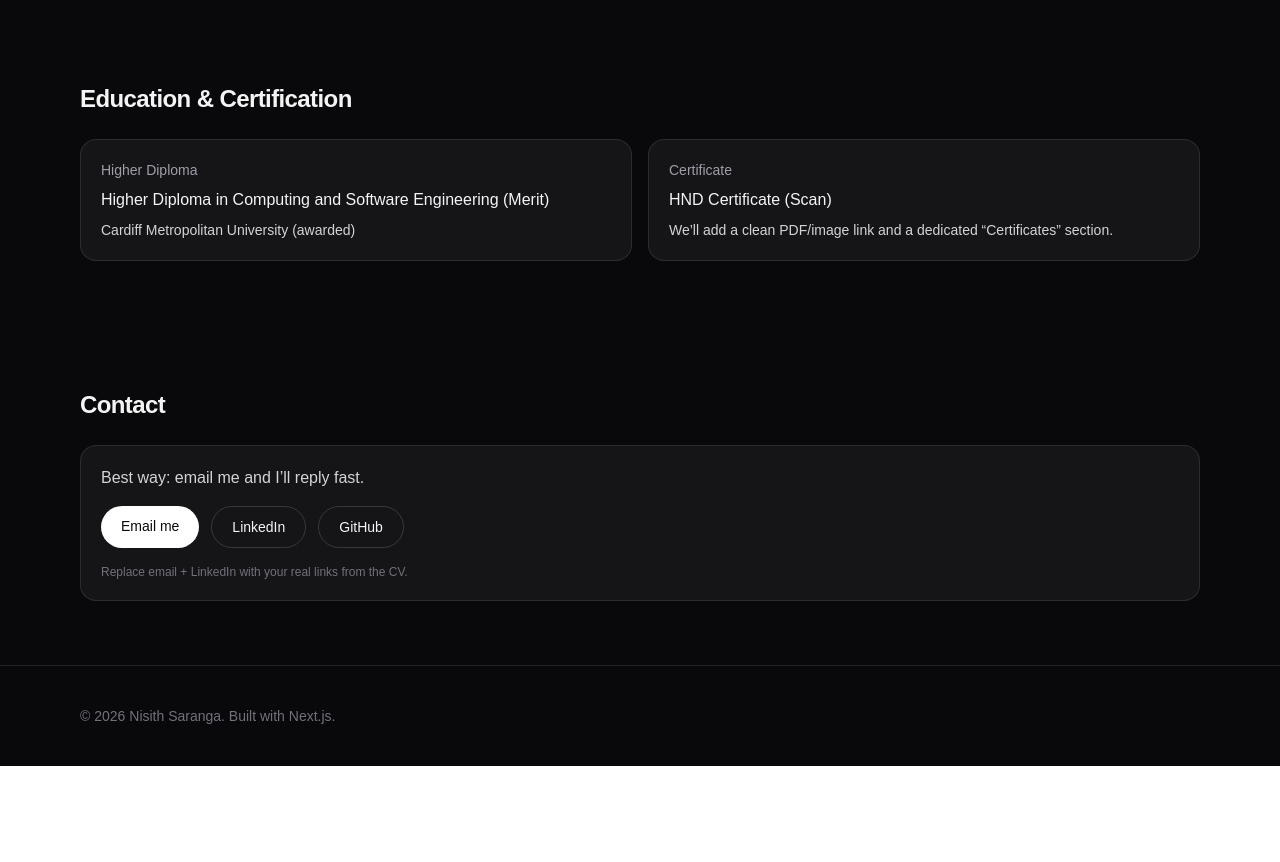
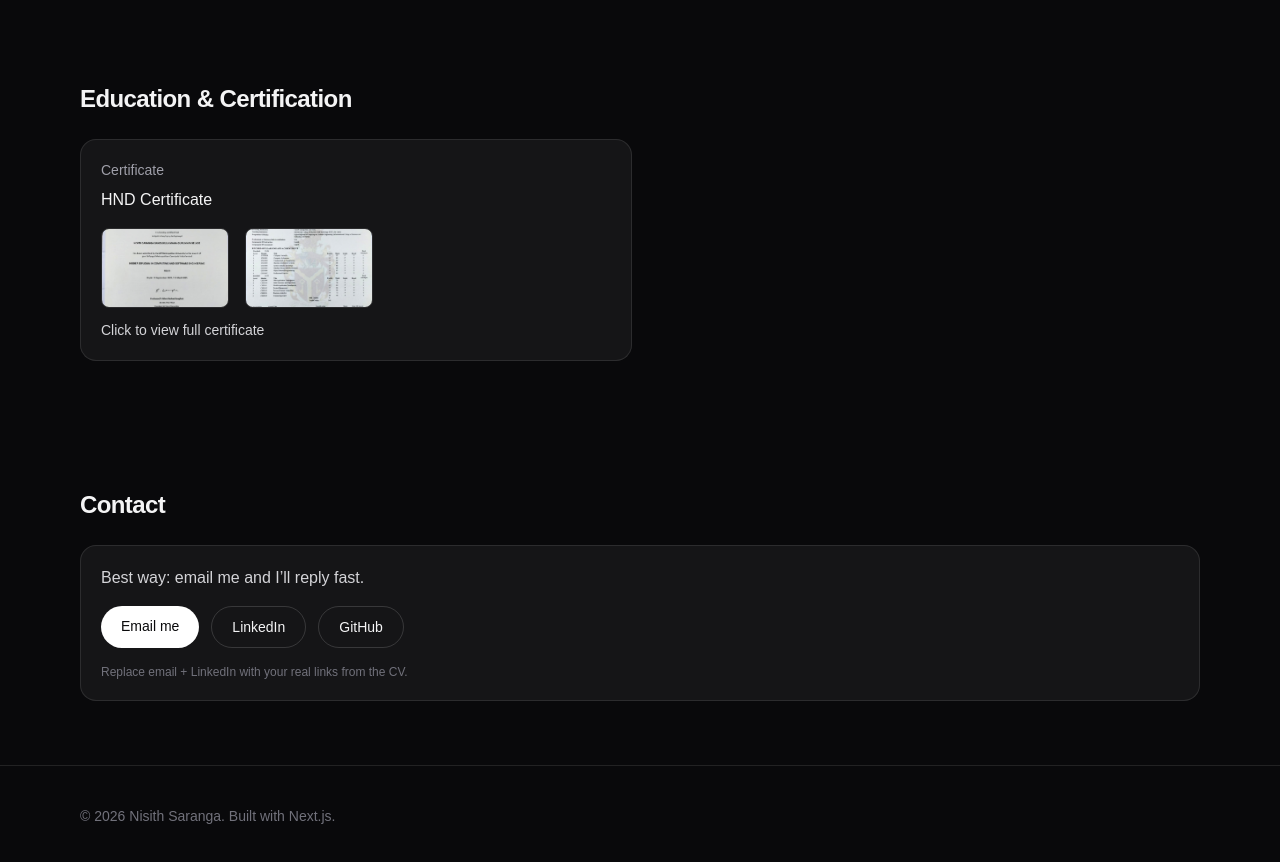
Before and after one commit to nisithSaranga/nisith-portfolio, a Next.js app: page / in a window 1280 px wide. Shown: the part 2700-3562 px from the top of the page. Before the commit the page ends 3466 px from the top, so only its background shows below. Built offline with nearby package versions, Linux system fonts and the light colour scheme.

Commit message:
Add HND certificate images

```diff
--- a/app/page.tsx
+++ b/app/page.tsx
@@ -232,17 +232,27 @@ export default function Home() {
         <Section id="education" title="Education & Certification">
           <div className="grid gap-4 md:grid-cols-2">
             <div className="rounded-2xl border border-white/10 bg-white/5 p-5">
-              <p className="text-sm text-zinc-400">Higher Diploma</p>
-              <p className="mt-2 font-medium">Higher Diploma in Computing and Software Engineering (Merit)</p>
-              <p className="mt-2 text-sm text-zinc-300">
-                Cardiff Metropolitan University (awarded)
-              </p>
-            </div>
-            <div className="rounded-2xl border border-white/10 bg-white/5 p-5">
               <p className="text-sm text-zinc-400">Certificate</p>
-              <p className="mt-2 font-medium">HND Certificate (Scan)</p>
-              <p className="mt-2 text-sm text-zinc-300">
-                We’ll add a clean PDF/image link and a dedicated “Certificates” section.
+              <p className="mt-2 font-medium">HND Certificate</p>
+
+              <div className="mt-4 flex gap-4">
+                <a href="/hnd1.jpg" target="_blank">
+                  <img
+                    src="/hnd1.jpg"
+                    className="w-32 h-20 object-cover rounded-lg border border-white/10 hover:scale-105 transition"
+                  />
+                </a>
+
+                <a href="/hnd2.jpg" target="_blank">
+                  <img
+                    src="/hnd2.jpg"
+                    className="w-32 h-20 object-cover rounded-lg border border-white/10 hover:scale-105 transition"
+                  />
+                </a>
+              </div>
+
+              <p className="mt-3 text-sm text-zinc-300">
+                Click to view full certificate
               </p>
             </div>
           </div>
```
Also changed, not shown: public/hnd1.jpg (added), public/hnd2.jpg (added).
